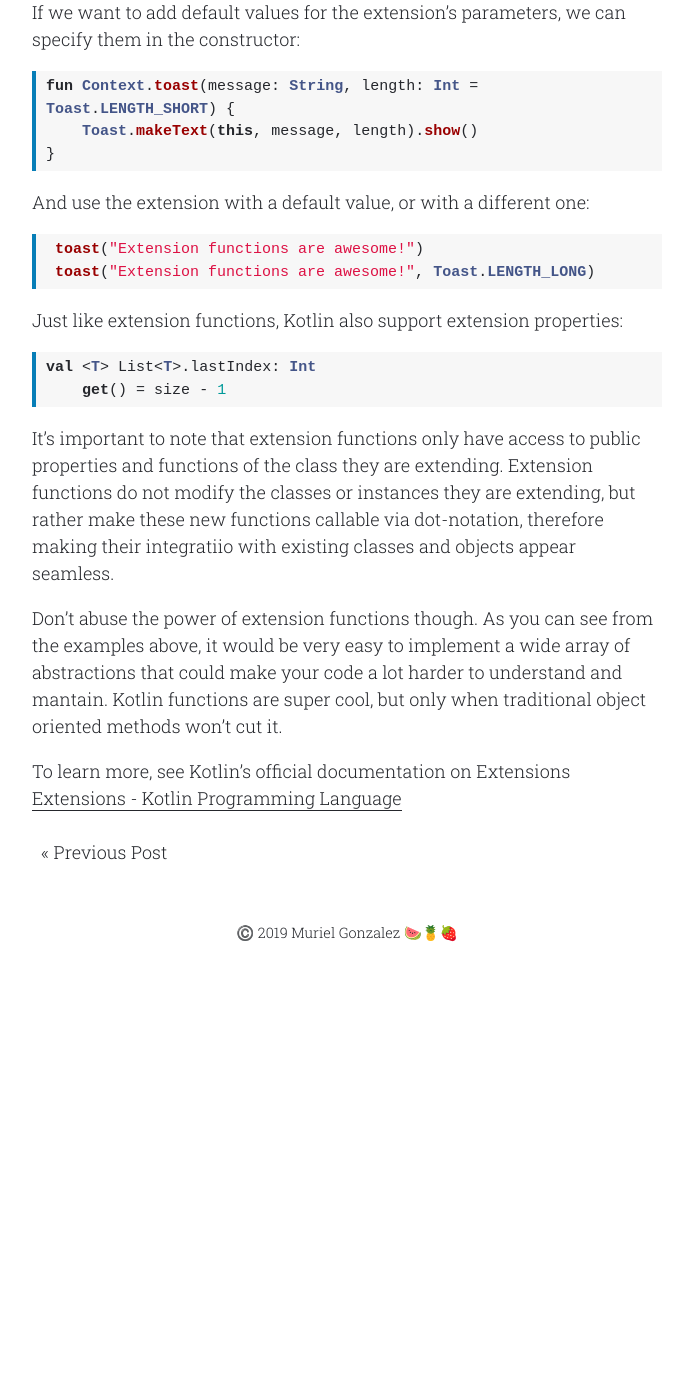
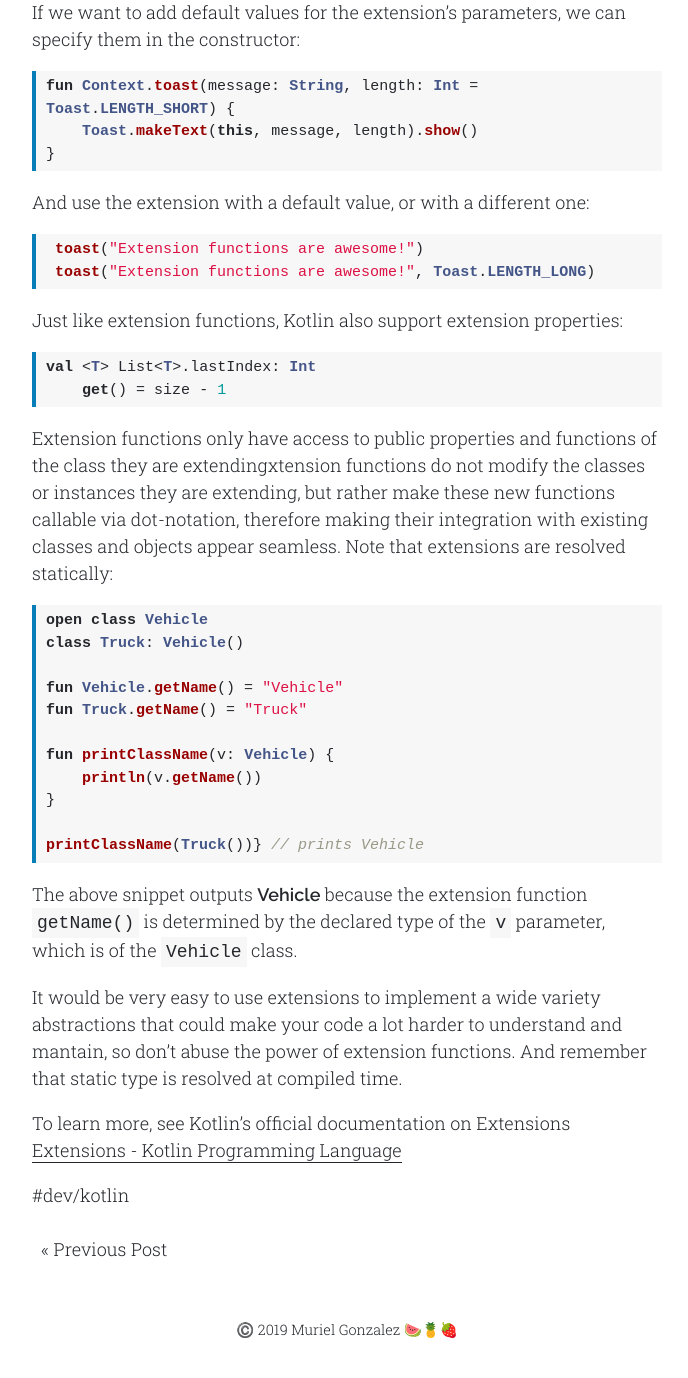
Before and after one commit to murielg/murielg.github.io, a Jekyll site: the page built from _posts/2019-11-11-kotlin_extension_functions.md, in a window 1280 px wide and 1400 px high, scrolled down 1023 px. Shown: the top 1378 px of the window, without its empty margins (293-981 px from the left). Built offline with Jekyll 4.4.1, drawn with Linux system fonts in a browser that asks for light colours; comment, search, counter and statistics services are not loaded; before the commit the page ends 2027 px from its top, so only the background shows below that; some of the changed text lies outside the part shown.

Commit message:
Update 2019-11-11-kotlin_extension_functions.md

````diff
--- a/_posts/2019-11-11-kotlin_extension_functions.md
+++ b/_posts/2019-11-11-kotlin_extension_functions.md
@@ -52,8 +52,25 @@ val <T> List<T>.lastIndex: Int
     get() = size - 1
 ```
 
-It’s important to note that extension functions only have access to public properties and functions of the class they are extending.  Extension functions do not modify the classes or instances they are extending, but rather make these new functions callable via dot-notation, therefore making their integratiio with existing classes and objects appear seamless.
+Extension functions only have access to public properties and functions of the class they are extendingxtension functions do not modify the classes or instances they are extending, but rather make these new functions callable via dot-notation, therefore making their integration with existing classes and objects appear seamless.
+Note that extensions are resolved statically:
+```kotlin
+open class Vehicle
+class Truck: Vehicle()
 
-Don’t abuse the power of extension functions though. As you can see from the examples above, it would be very easy to implement a wide array of abstractions that could make your code a lot harder to understand and mantain.  Kotlin functions are super cool, but only when traditional object oriented methods won’t cut it.
+fun Vehicle.getName() = "Vehicle"
+fun Truck.getName() = "Truck"
+
+fun printClassName(v: Vehicle) {
+    println(v.getName())
+}
+
+printClassName(Truck())} // prints Vehicle
+```
+The above snippet outputs **Vehicle** because the extension function `getName()` is determined by the declared type of the `v` parameter, which is of the `Vehicle` class.
+
+It would be very easy to use extensions to implement a wide variety abstractions that could make your code a lot harder to understand and mantain, so don’t abuse the power of extension functions.  And remember that static type is resolved at compiled time.
 
 To learn more, see Kotlin’s official documentation on Extensions [Extensions - Kotlin Programming Language](https://kotlinlang.org/docs/reference/extensions.html)
+
+#dev/kotlin
````
Also changed, not shown: other parts of _posts/2019-11-11-kotlin_extension_functions.md (+2 -2 lines).
